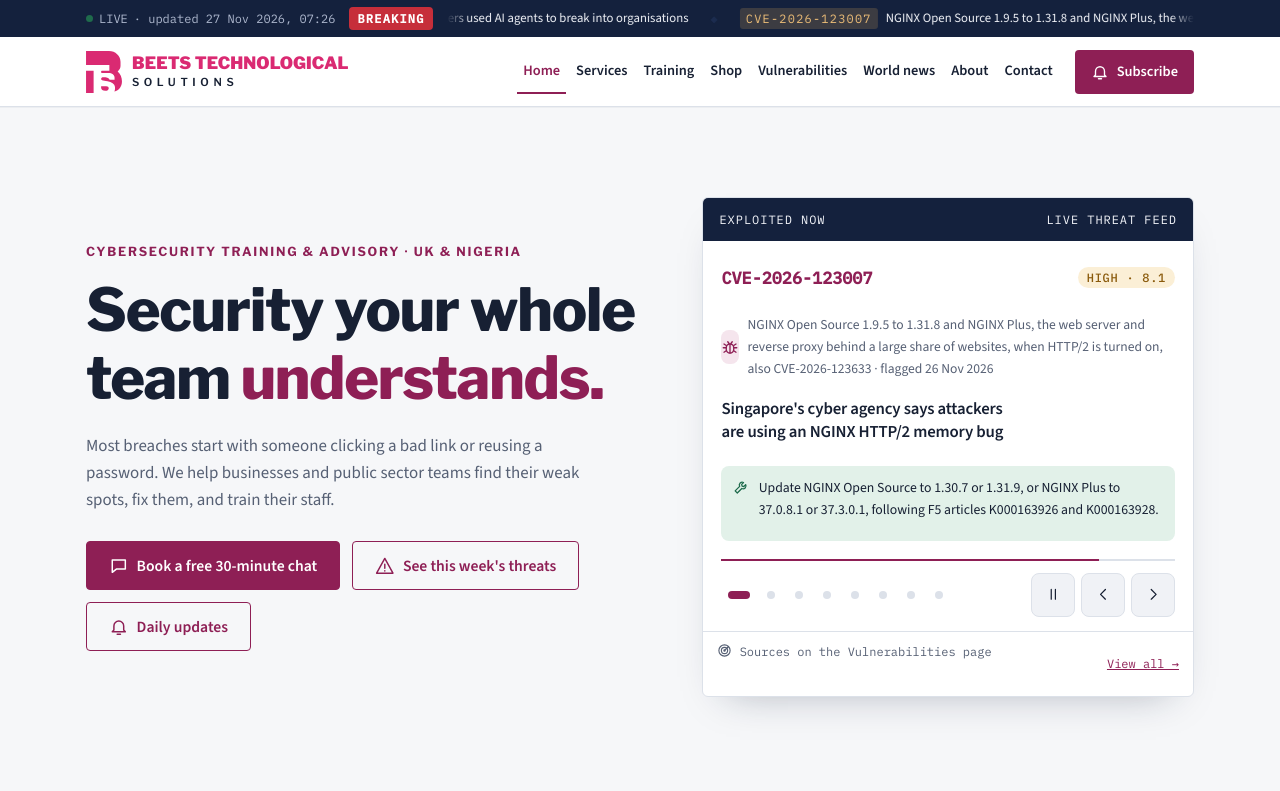
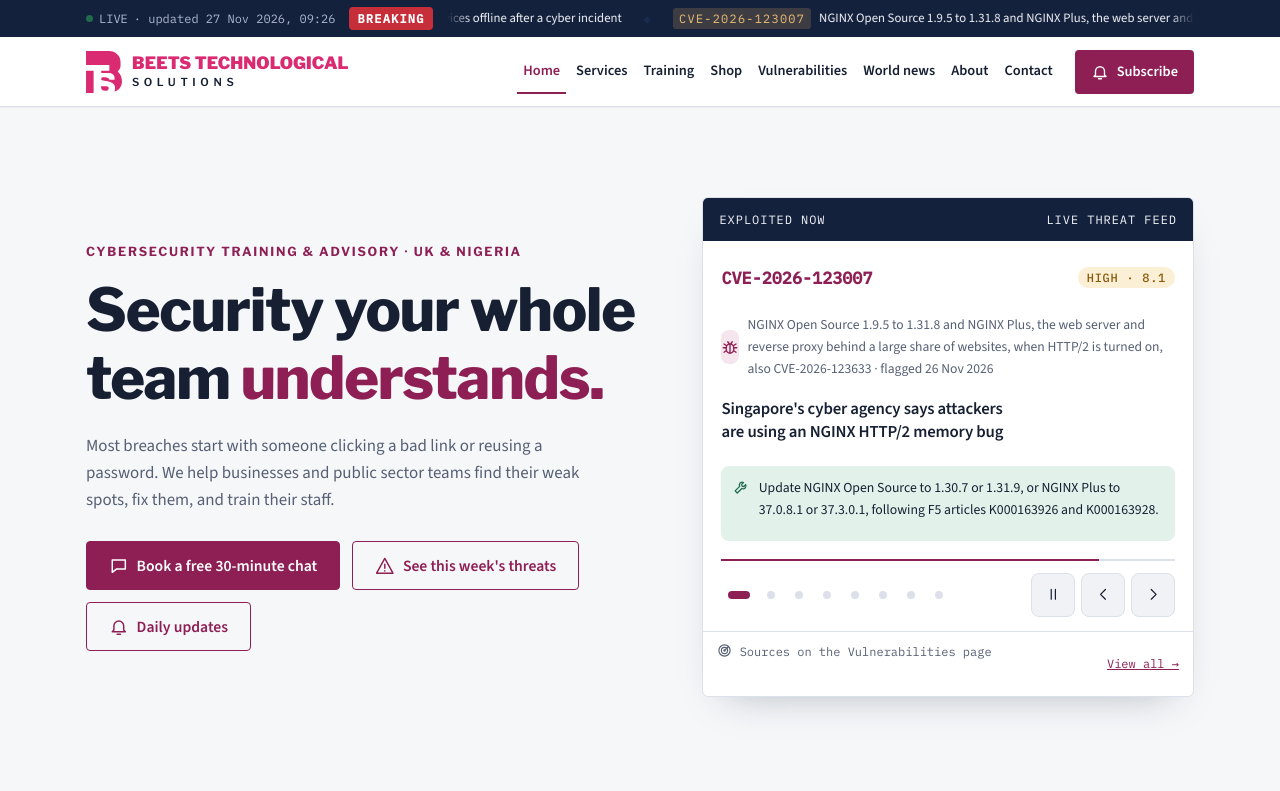
Before and after one commit to beetstechnologicalsolutions/bts-website, a website: page public/index.html in a window 1280 px wide. Shown: the top 791 px of the page. Drawn offline with nearby package versions, Linux system fonts and the light colour scheme.

Commit message:
Update threat feed: 27 Nov 2026, 09:26

```diff
--- a/public/index.html
+++ b/public/index.html
@@ -829,7 +829,7 @@ var SOCIAL={linkedin:"",x:"",instagram:""};
 var CLIENTS=[];
 
 /* DATA:START */
-var UPDATED="27 Nov 2026, 07:26";
+var UPDATED="27 Nov 2026, 09:26";
 var VULNS=[
  {
   "id": "CVE-2026-123007",
@@ -1410,6 +1410,24 @@ var VULNS=[
 ];
 var NEWS=[
  {
+  "region": "UK",
+  "date": "27 Nov 2026",
+  "title": "DWP takes some online benefit services offline after a cyber incident",
+  "body": "The Department for Work and Pensions says it found a cyber incident affecting its systems and took some online services offline as a precaution. Some Universal Credit claimants could not sign in to their accounts. DWP says regular benefit and pension payments will be paid as normal, and it has not said whether any personal data was accessed.",
+  "why": "Warn staff and customers that DWP never asks for bank details or sends links by message, and treat any text or email about this incident as a likely scam.",
+  "src": "Reuters via Yahoo News",
+  "url": "https://www.yahoo.com/news/world/articles/uk-pensions-department-hit-cyber-090029050.html"
+ },
+ {
+  "region": "Europe",
+  "date": "27 Nov 2026",
+  "title": "SAP confirms a cyber incident after reports hackers reached its code on GitHub",
+  "body": "German business software maker SAP says it detected suspicious activity in its development systems and is investigating. Der Spiegel reported that attackers used stolen staff sign-in tokens to copy and change source code on GitHub, and Handelsblatt says SAP replaced its code signing keys. SAP says it has found no sign that customer business data was accessed, and no report says altered code reached customers.",
+  "why": "Ask your developers to list and revoke any GitHub or other code platform tokens that are old or unused, and to set expiry dates on the rest this week.",
+  "src": "SecurityWeek",
+  "url": "https://www.securityweek.com/sap-confirms-cyberattack-source-code-reportedly-compromised/"
+ },
+ {
   "region": "Europe",
   "date": "27 Nov 2026",
   "title": "Swiss cyber agency confirms attackers used AI agents to break into organisations",
@@ -1473,15 +1491,6 @@ var NEWS=[
   "url": "https://thehackernews.com/2026/11/1password-hacked-customer-data-and.html"
  },
  {
-  "region": "UK",
-  "date": "25 Nov 2026",
-  "title": "Halfords hit through a third-party service, with extortion gang N0n claiming it",
-  "body": "The bike and car parts retailer says an attack late last week on an outside digital service exposed limited product information and some staff usernames. Halfords says it has found no sign that passwords, payment details or customer data were involved, or that its own systems were reached. The N0n data theft group has claimed the attack.",
-  "why": "List the outside services that hold your staff or product data and check each one has multi-factor login turned on for your accounts.",
-  "src": "Cyclingnews via Yahoo",
-  "url": "https://www.yahoo.com/lifestyle/articles/british-bike-retail-chain-halfords-113338105.html"
- },
- {
   "region": "Americas",
   "date": "25 Nov 2026",
   "title": "US financial crime agency FinCEN takes systems offline after a break-in",
@@ -1489,15 +1498,6 @@ var NEWS=[
   "why": "If you file reports with a government portal, keep a record of each submission and the receipt this week, so you can prove what you sent if a service goes down.",
   "src": "Reuters via Yahoo News",
   "url": "https://www.yahoo.com/news/us/articles/us-fincen-takes-systems-offline-144239506.html"
- },
- {
-  "region": "UK",
-  "date": "24 Nov 2026",
-  "title": "NCSC says attackers are using automated hacking tools to hit old, simple weaknesses",
-  "body": "The UK's National Cyber Security Centre says it has seen a marked rise since September in attacks run with autonomous hacking tools, including tools built for security testing. Several have led to break-ins and downtime. The tools go after long-standing weaknesses such as weak passwords and exposed systems, and can now find them in minutes.",
-  "why": "This week, list every system you have that faces the internet, switch off any you don't need, and make sure each remaining login has a strong password and two-step verification.",
-  "src": "TechCrunch",
-  "url": "https://techcrunch.com/2026/11/24/uk-warns-ai-driven-cyberattacks-are-exposing-years-of-weak-security/"
  },
  {
   "region": "Nigeria",
```
